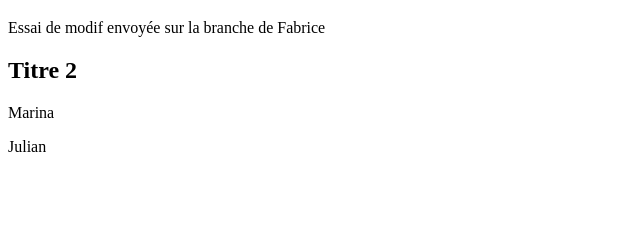
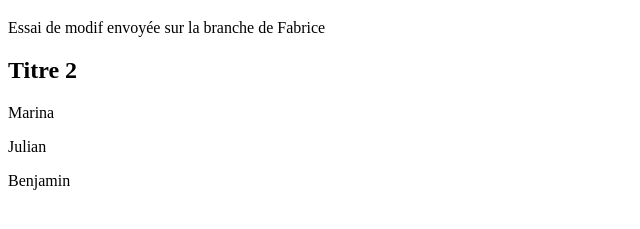
Before and after one commit to FabriceBenard/ProjetGroupe, a plain HTML site: page index.html in a window 1280 px wide. Shown: the part 61-290 px from the top of the page, without its empty margins (0-640 px from the left). Drawn offline with Linux system fonts and the light colour scheme.

Commit message:
modif benjamin

```diff
--- a/index.html
+++ b/index.html
@@ -13,5 +13,6 @@
     <h2>Titre 2</h2>
     <p>Marina</p>
     <p> Julian </p>
+    <p>Benjamin</p>
   </body>
 </html>
```
